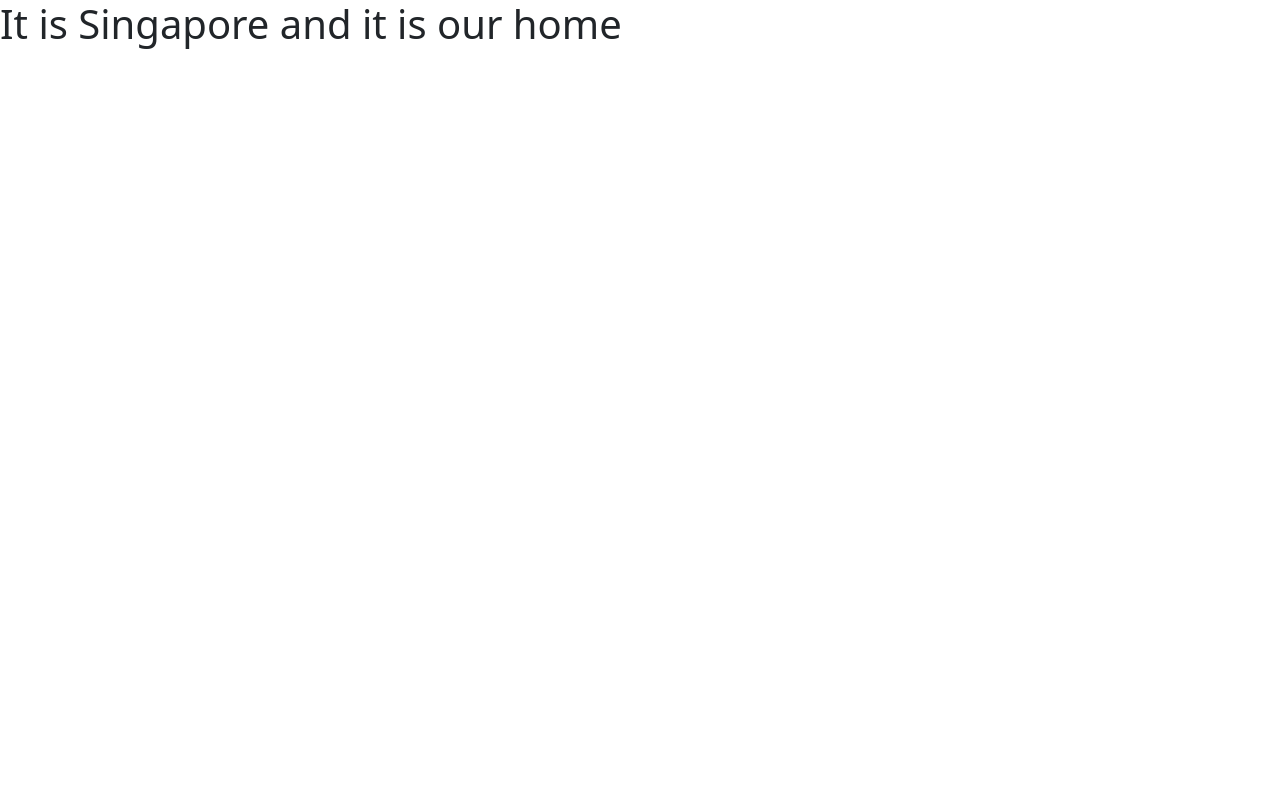
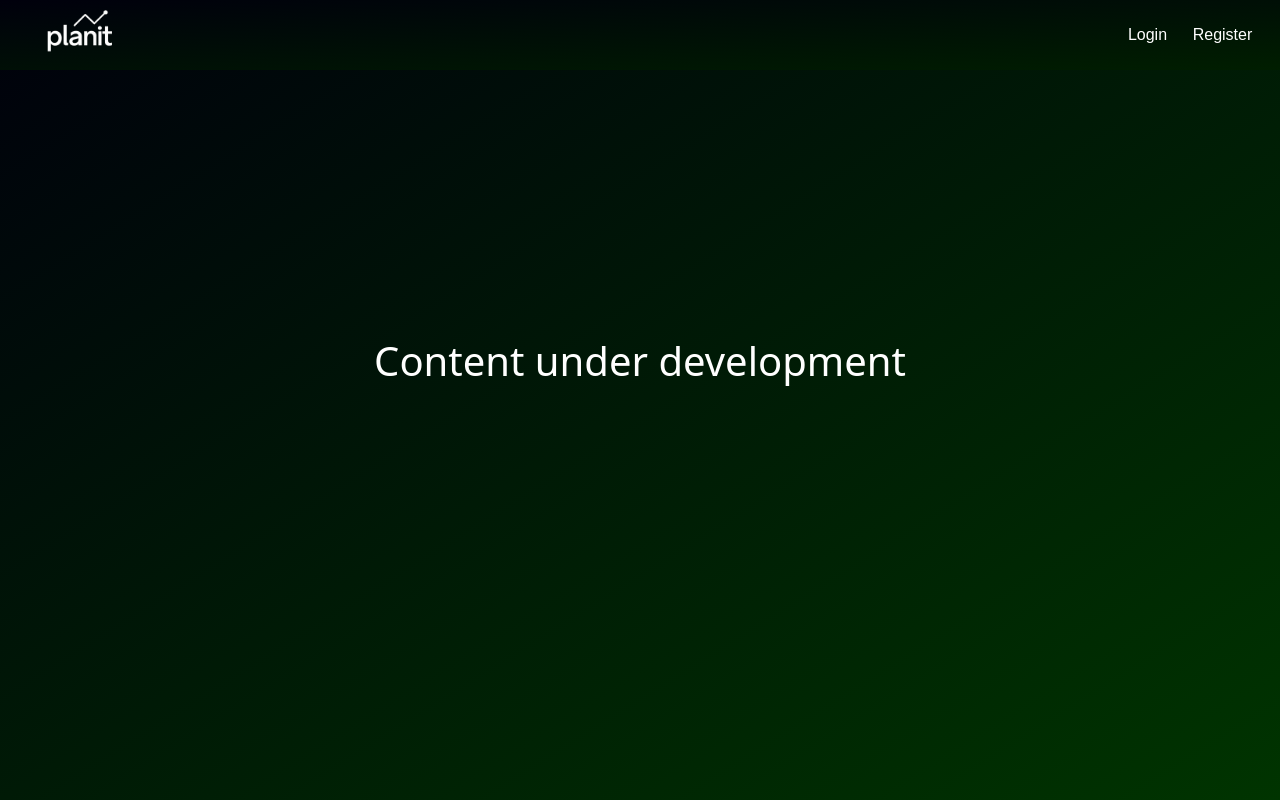
Before and after one commit to Jeffrey29207/PlanIT-Orbital, a React (Vite) app in the folder PlanIT-Front-End-React/: page / in a window 1280 px wide. Built offline with nearby package versions, Linux system fonts and the light colour scheme.

Commit message:
Add a functional landing page with routing

```diff
--- a/PlanIT-Front-End-React/src/Home.tsx
+++ b/PlanIT-Front-End-React/src/Home.tsx
@@ -5,7 +5,7 @@
 
 function Home() {
   return (
-    <div className="afterLogin">
+    <div id="homePage">
       <Menu />
       <HomeDashboard />
     </div>
--- a/PlanIT-Front-End-React/src/HomeStyle.css
+++ b/PlanIT-Front-End-React/src/HomeStyle.css
@@ -4,7 +4,7 @@
 
 
 /* Setting main backrgound colour */
-.afterLogin{
+#homePage{
     background: linear-gradient(to bottom right, rgb(0, 0, 12), rgb(0, 52, 0));
     display: flex;
     justify-content: center;
--- a/PlanIT-Front-End-React/src/components/LandingPage/LandingPage.tsx
+++ b/PlanIT-Front-End-React/src/components/LandingPage/LandingPage.tsx
@@ -1,5 +1,42 @@
+import { useNavigate } from "react-router";
+import "./LandingPageStyle.css";
+
 function LandingPage() {
-  return <h1>It is Singapore and it is our home</h1>;
+  const navigate = useNavigate();
+  return (
+    <div id="landingPage">
+      <div className="landingPageMenuContainer">
+        <div className="landingPageImageContainer">
+          <img
+            className="landingPagePlanITImage"
+            src="./PlanIT_logo_nobg.png"
+            alt="PlanIT Logo"
+          />
+        </div>
+        <div className="landingPageButtonContainer">
+          <div
+            className="landingPageButton loginButton"
+            onClick={() => {
+              navigate("/login");
+            }}
+          >
+            Login
+          </div>
+          <div
+            className="landingPageButton registrationButton"
+            onClick={() => {
+              navigate("/registration");
+            }}
+          >
+            Register
+          </div>
+        </div>
+      </div>
+      <div className="landingPageContent">
+        <h1>Content under development</h1>
+      </div>
+    </div>
+  );
 }
 
 export default LandingPage;
--- a/PlanIT-Front-End-React/src/components/LandingPage/LandingPageStyle.css
+++ b/PlanIT-Front-End-React/src/components/LandingPage/LandingPageStyle.css
@@ -0,0 +1,64 @@
+#landingPage {
+    background: linear-gradient(to bottom right, rgb(0, 0, 12), rgb(0, 52, 0));
+    height: 100vh;
+    width: 100vw;
+}
+
+.landingPageMenuContainer {
+    background: linear-gradient(to bottom right, rgb(0, 0, 12), rgb(0, 30, 0));
+    height: 70px;
+    width: 100vw;
+    flex-grow: 0;
+    flex-shrink: 0;
+    position: fixed;
+    top: 0;
+    left: 0;
+    display: flex;
+    justify-content: space-between;
+    align-items: center;
+}
+
+.landingPageImageContainer {
+    display: flex;
+    justify-content: center;
+    align-items: center;
+    overflow: hidden;
+}
+
+.landingPagePlanITImage {
+    width: auto;
+    height: 100px;
+    margin-left: 30px;
+    object-fit: contain;
+}
+
+.landingPageButtonContainer {
+    display: flex;
+    justify-content: space-evenly;
+    align-items: center;
+    height: 70px;
+    width: 150px;
+    margin-right: 20px;
+}
+
+.landingPageButton {
+    color: white;
+    font-family: Arial, Helvetica, sans-serif;
+    width: 75px;
+    height: 70px;
+    display: flex;
+    justify-content: center;
+    align-items: center;
+}
+
+.landingPageContent {
+    display: flex;
+    justify-content: center;
+    align-items: center;
+    height: calc(100vh - 70px);
+    width: 100vw;
+}
+
+.landingPageContent h1 {
+    color: white
+}
```
Also changed, not shown: 1 other file (tests, documents, lock files or other folders).
